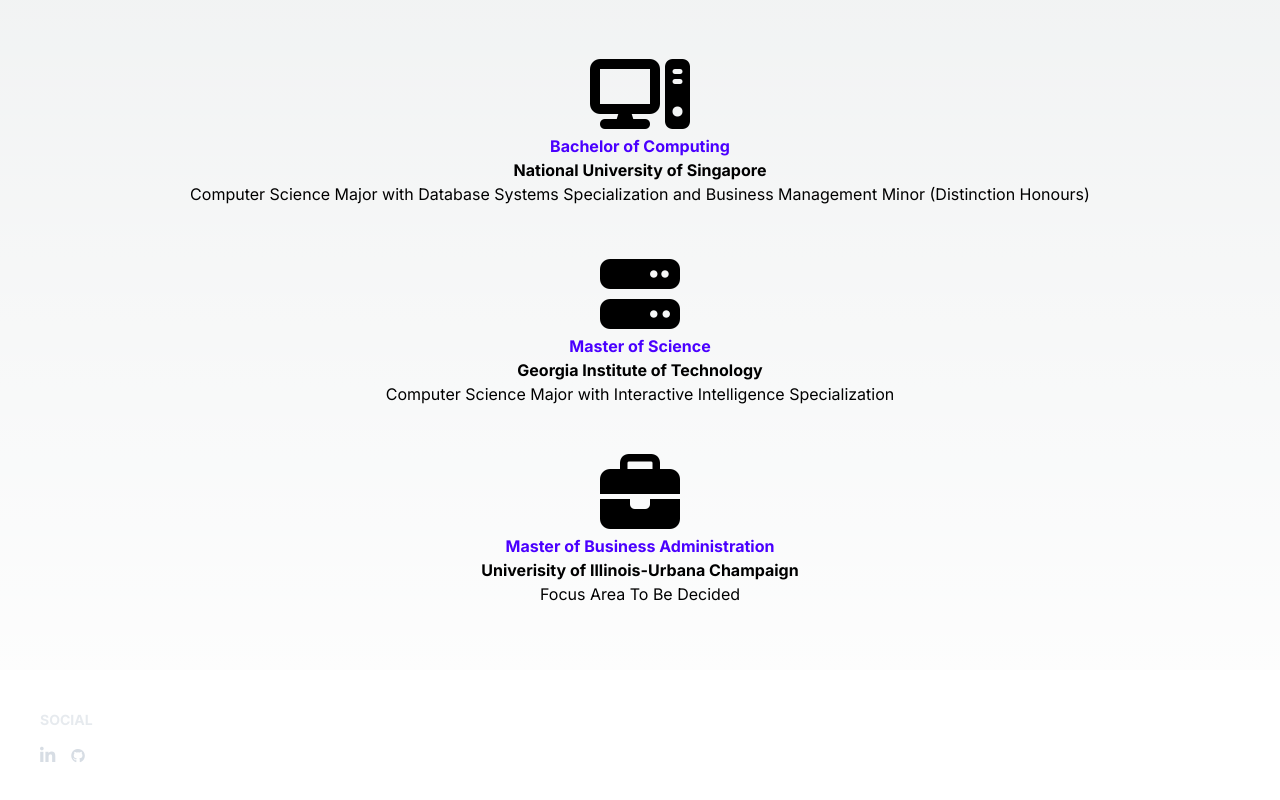
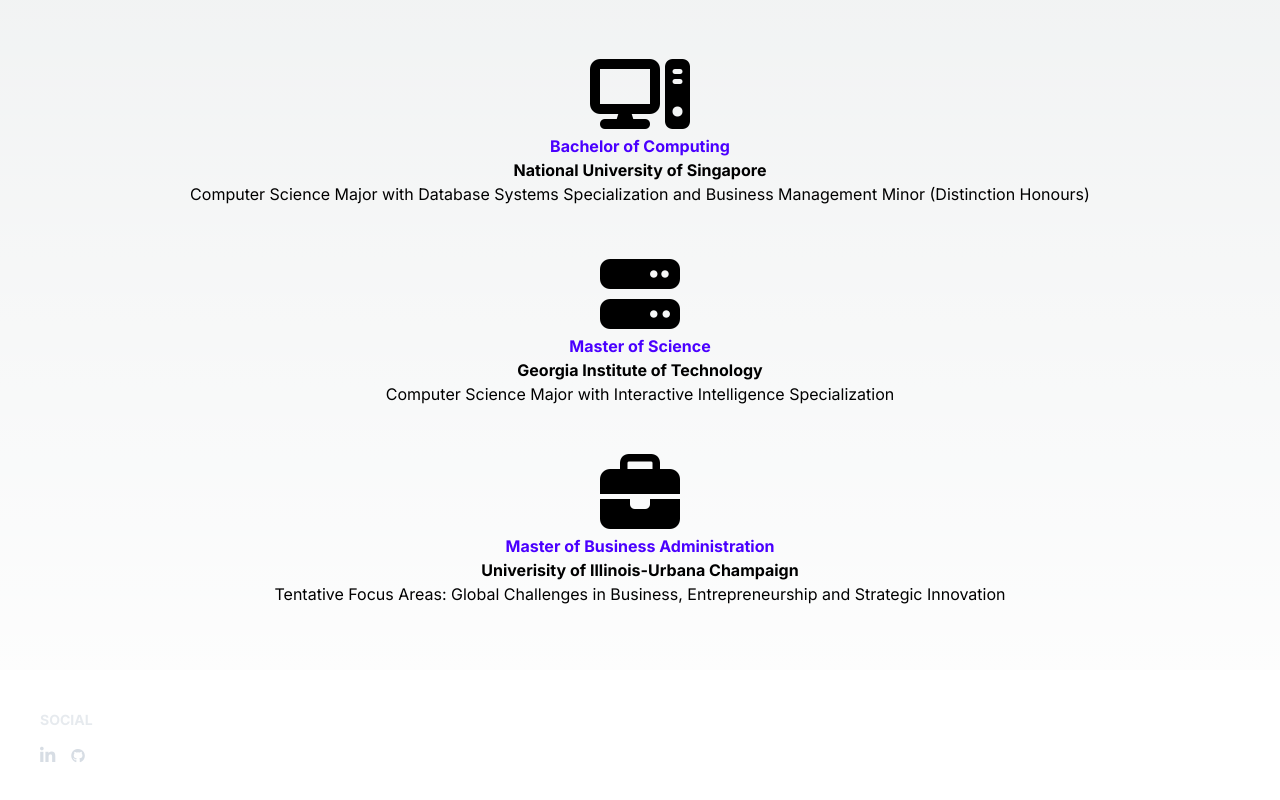
Before and after one commit to charlesgohck/portfolioblogv3, a Next.js app: page / in a window 1280 px wide. Shown: the part 1658-2458 px from the top of the page. Built offline with nearby package versions, Linux system fonts and the light colour scheme.

Commit message:
[PORTFOLIO] Updated portfolio with MBA tentative focus areas

```diff
--- a/src/app/page.tsx
+++ b/src/app/page.tsx
@@ -91,7 +91,7 @@
                     <i className="fa-solid fa-briefcase fa-5x"></i>
                     <p className="text-primary"><strong>Master of Business Administration</strong></p>
                     <p className="text-tertiary"><strong>Univerisity of Illinois-Urbana Champaign</strong></p>
-                    <p>Focus Area To Be Decided</p>
+                    <p>Tentative Focus Areas: Global Challenges in Business, Entrepreneurship and Strategic Innovation</p>
                 </div>
             </div>
         </main>
```
